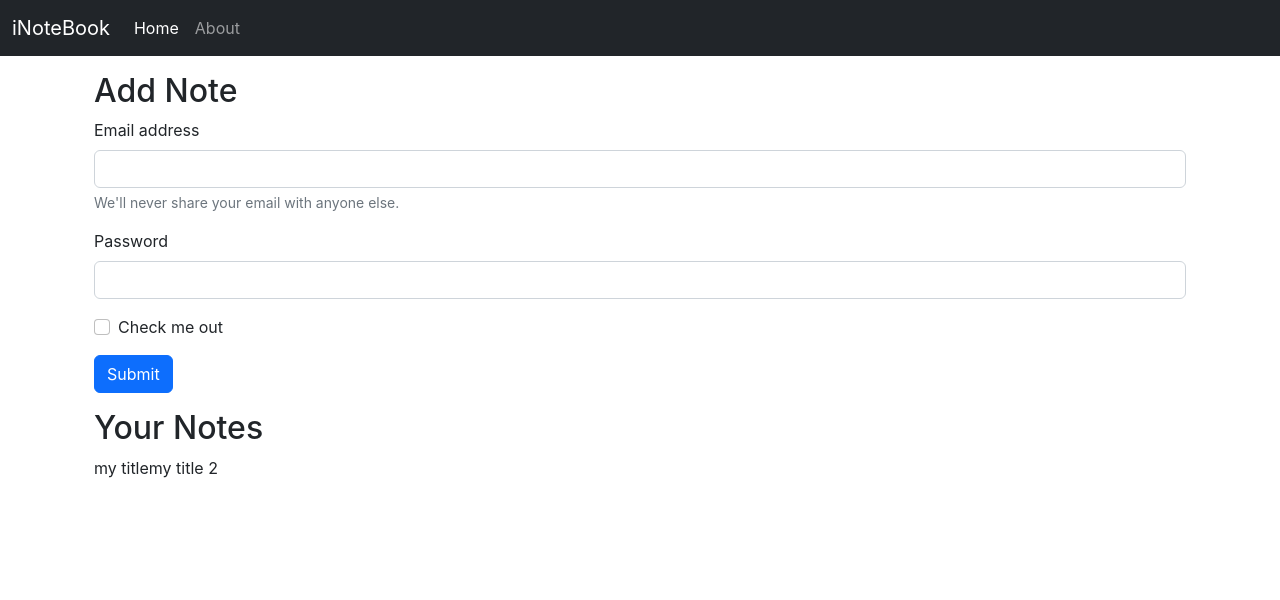
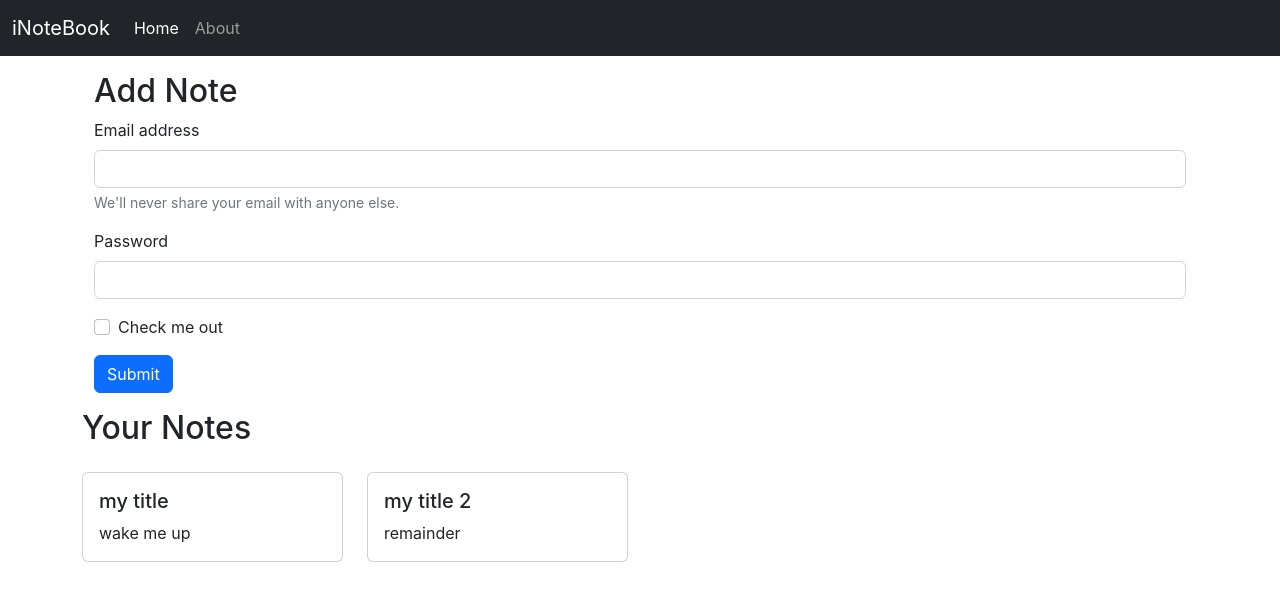
Before and after one commit to Kunal-Dua/iNotebook, a React (Create React App) app: page / in a window 1280 px wide. Shown: the top 600 px of the page. Built offline with nearby package versions, Linux system fonts and the light colour scheme; the HTML template or start-up script is replaced by a standard one.

Commit message:
NoteItem added

```diff
--- a/src/components/Home.js
+++ b/src/components/Home.js
@@ -1,9 +1,7 @@
 import React, { useContext } from "react";
-import noteContext from "../context/notes/noteContext";
+import Note from "./Note";
 
 export default function Home() {
-    const context=useContext(noteContext);
-    const {note,setNotes}=context;
     return (
         <>
             <div className="container my-3">
@@ -25,12 +23,7 @@
                     <button type="submit" className="btn btn-primary">Submit</button>
                 </form>
             </div>
-            <div className="container my-3">
-                <h2>Your Notes</h2>
-                {note.map((Note)=>{
-                     return Note.title;
-                 })}
-            </div>
+            <Note/>
         </>
     )
 }
--- /dev/null
+++ b/src/components/Note.js
@@ -0,0 +1,18 @@
+import React, { useContext } from "react";
+import noteContext from "../context/notes/noteContext";
+import NoteItem from "./NoteItem";
+
+const Note = () => {
+    const context = useContext(noteContext);
+    const { note, setNotes } = context;
+    return (
+        <div className="row my-3">
+            <h2>Your Notes</h2>
+            {note.map((Note) => {
+                return <NoteItem note={Note} />
+            })}
+        </div>
+    )
+}
+
+export default Note
--- /dev/null
+++ b/src/components/NoteItem.js
@@ -0,0 +1,18 @@
+import React from 'react'
+
+const NoteItem = (props) => {
+    const { note } = props;
+    return (
+        <div className="col-md-3">
+            <div class="card my-3">
+                <div class="card-body">
+                    <h5 class="card-title">{note.title}</h5>
+                    <p class="card-text">{note.description}</p>
+                    {/* <a href="#" class="btn btn-primary">Go somewhere</a> */}
+                </div>
+            </div>
+        </div>
+    )
+}
+
+export default NoteItem
```
